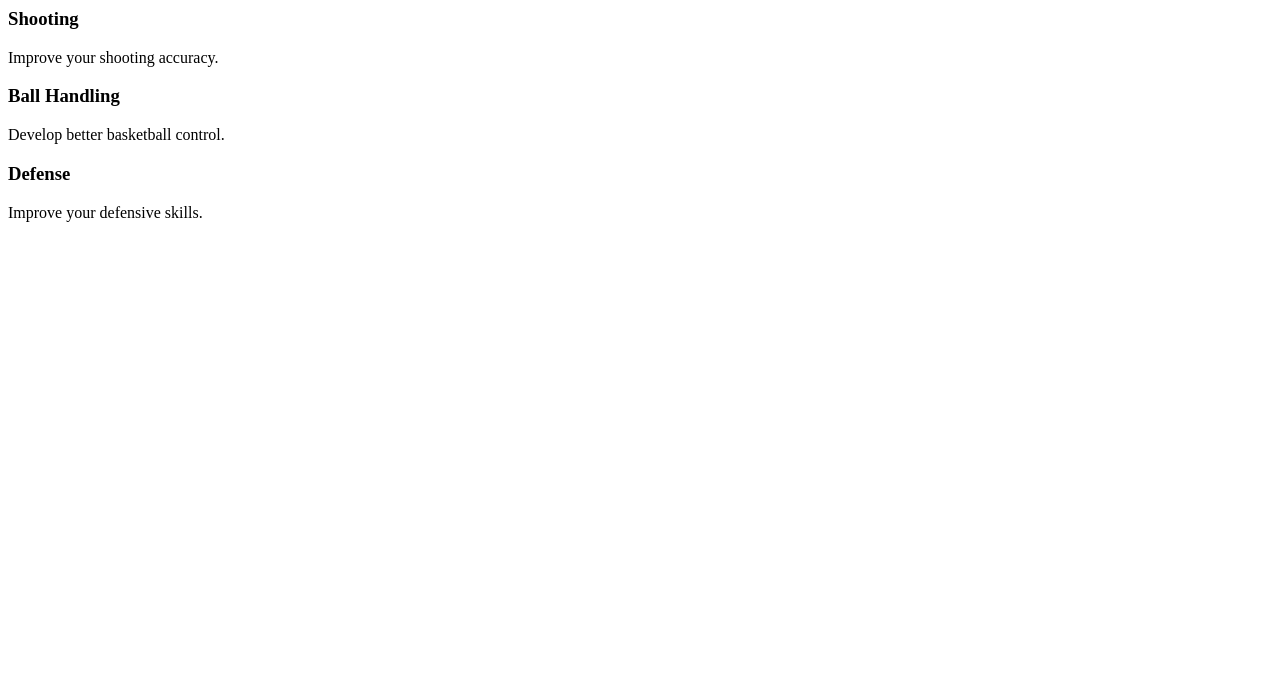
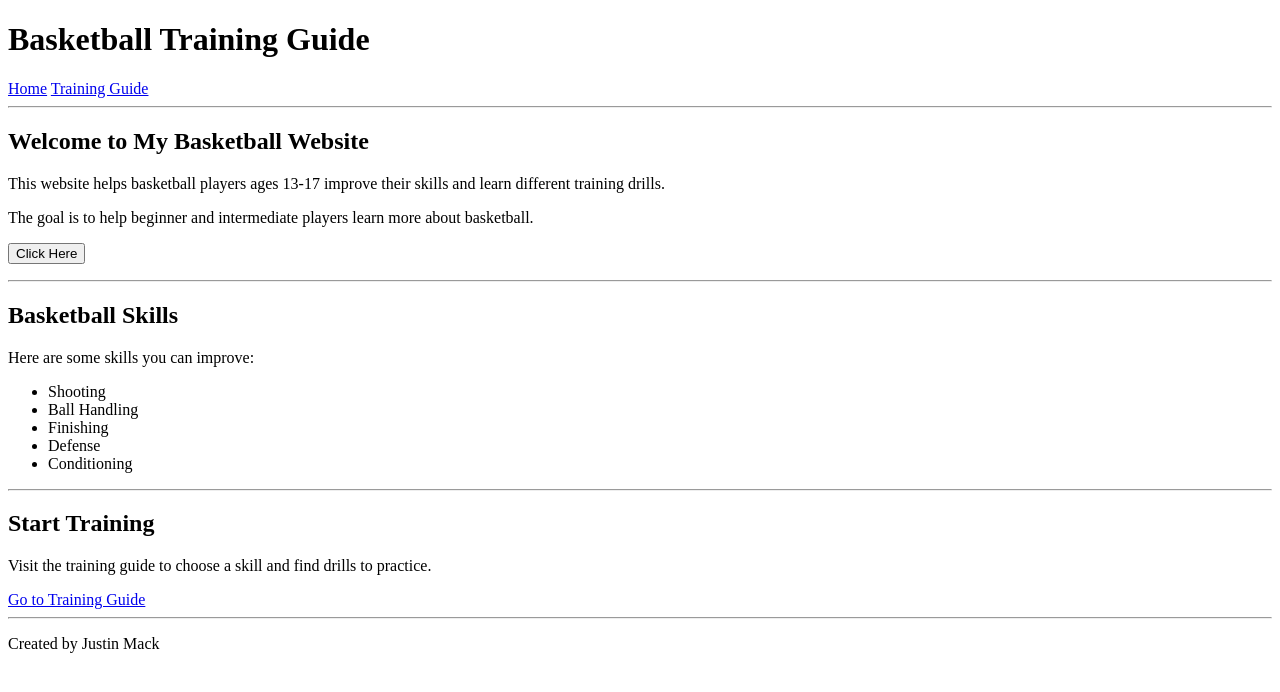
Before and after one commit to jaymack01/Baskeball-Guide-Website-Project, a plain HTML site: page index.html in a window 1280 px wide. Drawn offline with Linux system fonts and the light colour scheme.

Commit message:
not you too by drake

```diff
--- a/index.html
+++ b/index.html
@@ -1,20 +1,82 @@
-<div class="container">
-    <div class="row">
+<!DOCTYPE html>
+<html lang="en">
 
-        <div class="col-md-4 col-12">
-            <h3>Shooting</h3>
-            <p>Improve your shooting accuracy.</p>
-        </div>
+<head>
+    <title>Basketball Training Guide</title>
+</head>
 
-        <div class="col-md-4 col-12">
-            <h3>Ball Handling</h3>
-            <p>Develop better basketball control.</p>
-        </div>
+<body>
 
-        <div class="col-md-4 col-12">
-            <h3>Defense</h3>
-            <p>Improve your defensive skills.</p>
-        </div>
+    <h1>Basketball Training Guide</h1>
 
-    </div>
-</div>
+    <!-- Navigation -->
+    <a href="index.html">Home</a>
+    <a href="training.html">Training Guide</a>
+
+    <hr>
+
+    <!-- Welcome Section -->
+    <h2>Welcome to My Basketball Website</h2>
+
+    <p>
+        This website helps basketball players ages 13-17
+        improve their skills and learn different training drills.
+    </p>
+
+    <p>
+        The goal is to help beginner and intermediate players
+        learn more about basketball.
+    </p>
+
+    <!-- JavaScript Button -->
+    <button onclick="showMessage()">Click Here</button>
+
+    <p id="message"></p>
+
+    <hr>
+
+    <!-- Basketball Skills -->
+    <h2>Basketball Skills</h2>
+
+    <p>Here are some skills you can improve:</p>
+
+    <ul>
+        <li>Shooting</li>
+        <li>Ball Handling</li>
+        <li>Finishing</li>
+        <li>Defense</li>
+        <li>Conditioning</li>
+    </ul>
+
+    <hr>
+
+    <!-- Training Guide Link -->
+    <h2>Start Training</h2>
+
+    <p>
+        Visit the training guide to choose a skill
+        and find drills to practice.
+    </p>
+
+    <a href="training.html">Go to Training Guide</a>
+
+    <hr>
+
+    <p>Created by Justin Mack</p>
+
+
+    <!-- JavaScript -->
+    <script>
+
+        function showMessage() {
+
+            document.getElementById("message").innerHTML =
+                "Welcome! Choose a skill and start improving your game.";
+
+        }
+
+    </script>
+
+</body>
+
+</html>
```
Also changed, not shown: training.html (added, +128 -0 lines).
